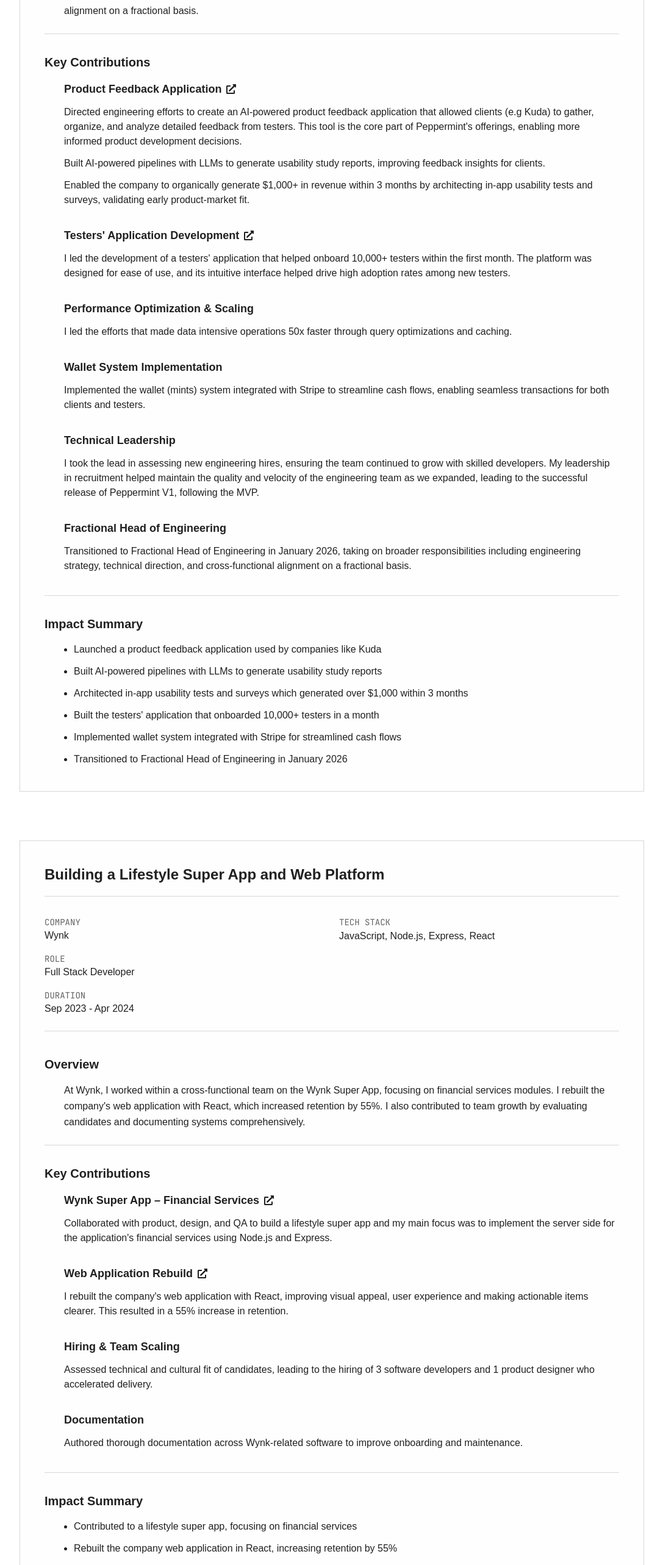
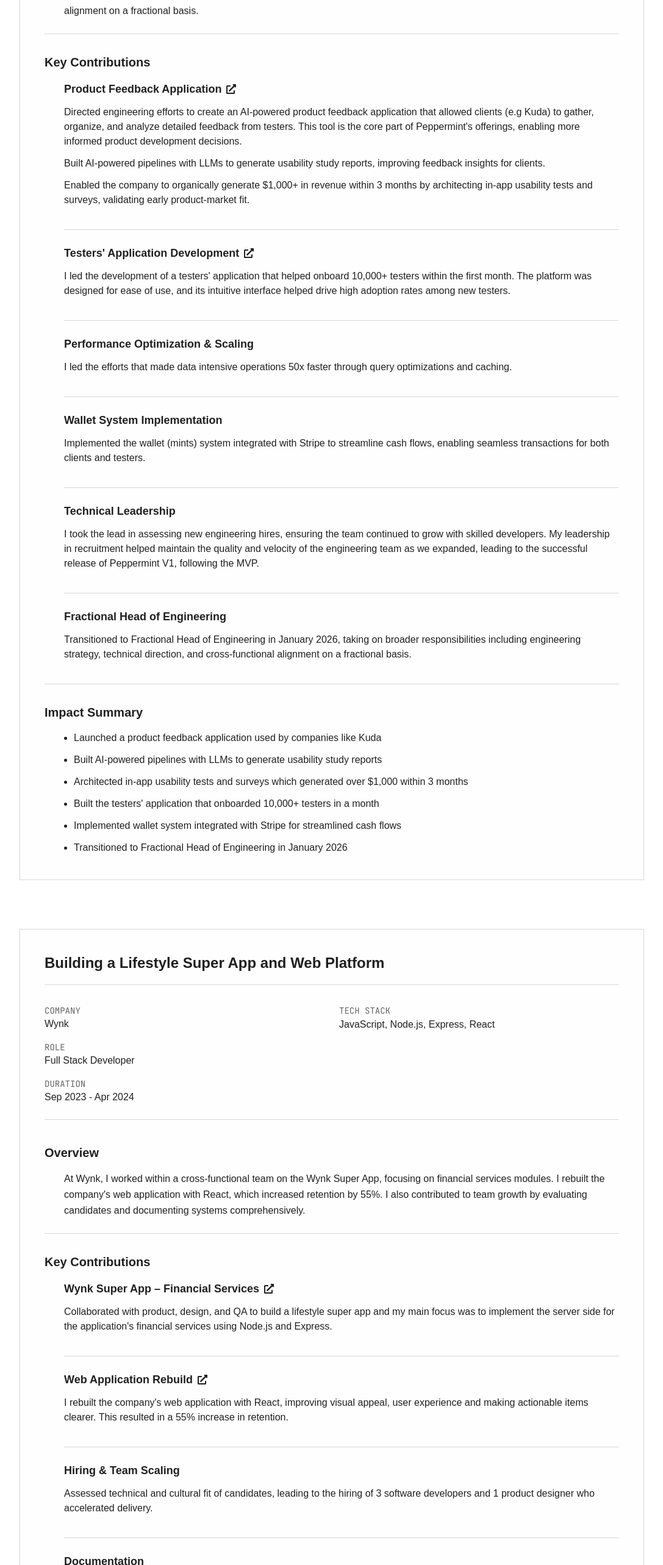
Before and after one commit to jason-ezenwa/chukwuemelie-jason-ezenwa-portfolio, a Next.js app: page /impact-stories in a window 1280 px wide. Shown: the part 1060-3626 px from the top of the page at 61% size, without its empty margins (96-1183 px from the left). Built offline with nearby package versions, Linux system fonts and the light colour scheme; a web font is replaced by a local one.

Commit message:
chore: add divider separators between contributions on impact stories page

```diff
--- a/src/pages/impact-stories.tsx
+++ b/src/pages/impact-stories.tsx
@@ -263,8 +263,8 @@ const ImpactStories = () => {
                     Key Contributions
                   </h3>
 
-                  <div className="pl-3 sm:pl-8 space-y-4 sm:space-y-6 md:space-y-8">
-                    <div>
+                  <div className="pl-3 sm:pl-8 divide-y divide-border">
+                    <div className="py-4 sm:py-6 first:pt-0 last:pb-0">
                       <div className="flex items-center gap-2 mb-2 sm:mb-3">
                         <h4 className="font-semibold text-base sm:text-lg text-foreground">
                           Product Feedback Application
@@ -290,7 +290,7 @@ const ImpactStories = () => {
                       </p>
                     </div>
 
-                    <div>
+                    <div className="py-4 sm:py-6 first:pt-0 last:pb-0">
                       <div className="flex items-center gap-2 mb-2 sm:mb-3">
                         <h4 className="font-semibold text-base sm:text-lg text-foreground">
                           {`Testers' Application Development`}
@@ -310,7 +310,7 @@ const ImpactStories = () => {
                       </p>
                     </div>
 
-                    <div>
+                    <div className="py-4 sm:py-6 first:pt-0 last:pb-0">
                       <h4 className="font-semibold text-base sm:text-lg mb-2 sm:mb-3 text-foreground">
                         Performance Optimization & Scaling
                       </h4>
@@ -320,7 +320,7 @@ const ImpactStories = () => {
                       </p>
                     </div>
 
-                    <div>
+                    <div className="py-4 sm:py-6 first:pt-0 last:pb-0">
                       <h4 className="font-semibold text-base sm:text-lg mb-2 sm:mb-3 text-foreground">
                         Wallet System Implementation
                       </h4>
@@ -329,7 +329,7 @@ const ImpactStories = () => {
                       </p>
                     </div>
 
-                    <div>
+                    <div className="py-4 sm:py-6 first:pt-0 last:pb-0">
                       <h4 className="font-semibold text-base sm:text-lg mb-2 sm:mb-3 text-foreground">
                         Technical Leadership
                       </h4>
@@ -343,7 +343,7 @@ const ImpactStories = () => {
                       </p>
                     </div>
 
-                    <div>
+                    <div className="py-4 sm:py-6 first:pt-0 last:pb-0">
                       <h4 className="font-semibold text-base sm:text-lg mb-2 sm:mb-3 text-foreground">
                         Fractional Head of Engineering
                       </h4>
@@ -455,8 +455,8 @@ const ImpactStories = () => {
                     Key Contributions
                   </h3>
 
-                  <div className="pl-3 sm:pl-8 space-y-4 sm:space-y-6 md:space-y-8">
-                    <div>
+                  <div className="pl-3 sm:pl-8 divide-y divide-border">
+                    <div className="py-4 sm:py-6 first:pt-0 last:pb-0">
                       <div className="flex items-center gap-2 mb-2 sm:mb-3">
                         <h4 className="font-semibold text-base sm:text-lg text-foreground">
                           Wynk Super App – Financial Services
@@ -474,7 +474,7 @@ const ImpactStories = () => {
                       </p>
                     </div>
 
-                    <div>
+                    <div className="py-4 sm:py-6 first:pt-0 last:pb-0">
                       <div className="flex items-center gap-2 mb-2 sm:mb-3">
                         <h4 className="font-semibold text-base sm:text-lg text-foreground">
                           Web Application Rebuild
@@ -488,7 +488,7 @@ const ImpactStories = () => {
                       </p>
                     </div>
 
-                    <div>
+                    <div className="py-4 sm:py-6 first:pt-0 last:pb-0">
                       <h4 className="font-semibold text-base sm:text-lg mb-2 sm:mb-3 text-foreground">
                         Hiring & Team Scaling
                       </h4>
@@ -497,7 +497,7 @@ const ImpactStories = () => {
                       </p>
                     </div>
 
-                    <div>
+                    <div className="py-4 sm:py-6 first:pt-0 last:pb-0">
                       <h4 className="font-semibold text-base sm:text-lg mb-2 sm:mb-3 text-foreground">
                         Documentation
                       </h4>
@@ -630,7 +630,7 @@ const ImpactStories = () => {
                   </h3>
                 </div>
 
-                <div className="pl-3 sm:pl-8 space-y-4 sm:space-y-6 md:space-y-8">
+                <div className="pl-3 sm:pl-8 divide-y divide-border">
                   <div className={cn(
                     // Size and spacing
                     "p-3 sm:p-5",
```
